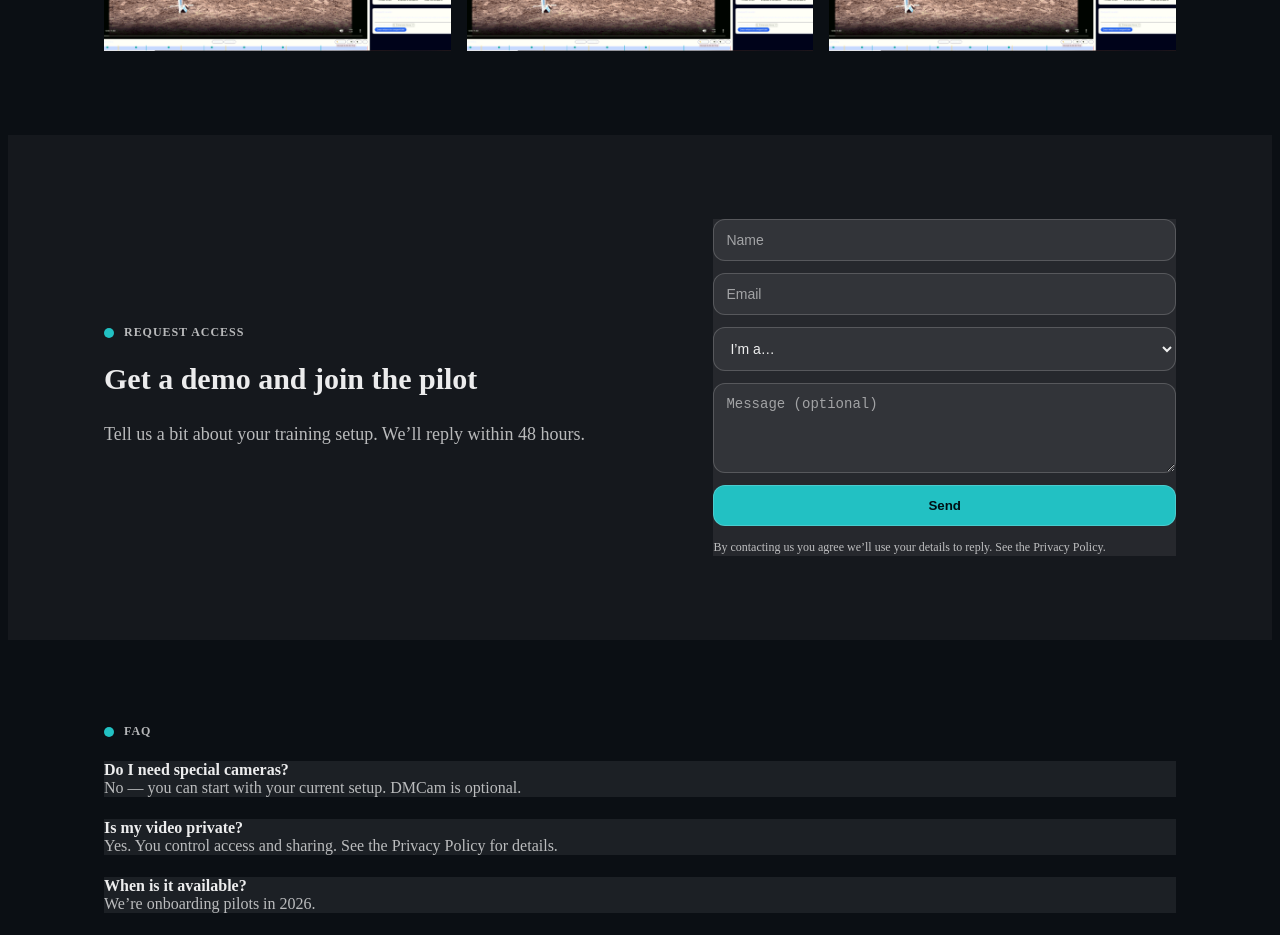
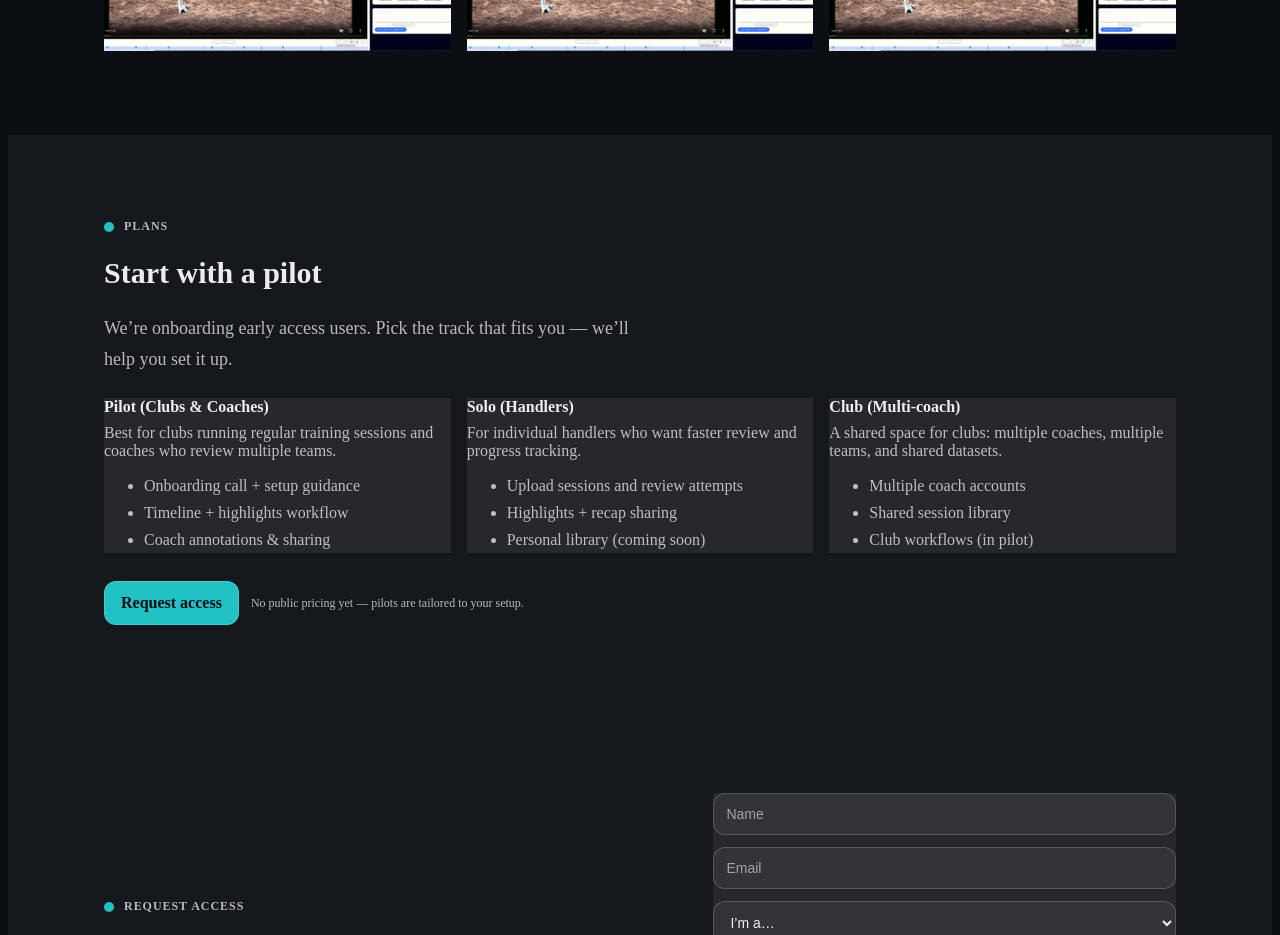
Before and after one commit to davidmarthin/dogmetrics_landing, a React (Vite) app: page / in a window 1280 px wide. Shown: the part 1280-2215 px from the top of the page. Built offline with nearby package versions, Linux system fonts and the light colour scheme.

Commit message:
Landing: add plans section

```diff
--- a/src/App.tsx
+++ b/src/App.tsx
@@ -113,6 +113,58 @@ export default function App() {
           </div>
         </div>
       </section>
+      <section className="sectionAlt">
+        <div className="container stack">
+          <div className="kicker">Plans</div>
+          <h2 className="h2">Start with a pilot</h2>
+          <p className="lead">
+            We’re onboarding early access users. Pick the track that fits you — we’ll help you set it up.
+          </p>
+
+          <div className="cardGrid">
+            <div className="card cardFeatured">
+              <b>Pilot (Clubs & Coaches)</b>
+              <div style={{ marginTop: 8, color: "var(--muted)" }}>
+                Best for clubs running regular training sessions and coaches who review multiple teams.
+                </div>
+                <ul style={{ marginTop: 12, marginBottom: 0, color: "var(--muted)", lineHeight: 1.7 }}>
+                <li>Onboarding call + setup guidance</li>
+                <li>Timeline + highlights workflow</li>
+                <li>Coach annotations & sharing</li>
+              </ul>
+            </div>
+
+            <div className="card">
+              <b>Solo (Handlers)</b>
+              <div style={{ marginTop: 8, color: "var(--muted)" }}>
+                For individual handlers who want faster review and progress tracking.
+              </div>
+              <ul style={{ marginTop: 12, marginBottom: 0, color: "var(--muted)", lineHeight: 1.7 }}>
+                <li>Upload sessions and review attempts</li>
+                <li>Highlights + recap sharing</li>
+                <li>Personal library (coming soon)</li>
+              </ul>
+            </div>
+
+            <div className="card">
+              <b>Club (Multi-coach)</b>
+              <div style={{ marginTop: 8, color: "var(--muted)" }}>
+                A shared space for clubs: multiple coaches, multiple teams, and shared datasets.
+                </div>
+                <ul style={{ marginTop: 12, marginBottom: 0, color: "var(--muted)", lineHeight: 1.7 }}>
+                <li>Multiple coach accounts</li>
+                <li>Shared session library</li>
+                <li>Club workflows (in pilot)</li>
+              </ul>
+            </div>
+          </div>
+
+          <div className="btnRow" style={{ marginTop: 6 }}>
+            <a className="btn btnPrimary" href="#request-demo">Request access</a>
+            <span className="small">No public pricing yet — pilots are tailored to your setup.</span>
+          </div>
+        </div>
+      </section>
 
       <section id="request-demo" className="sectionAlt">
         <div className="container grid2">
--- a/src/styles.css
+++ b/src/styles.css
@@ -194,3 +194,8 @@ img { max-width: 100%; display: block; }
 
 .card b { color: var(--text); }
 .card { color: var(--muted); }
+
+.cardFeatured {
+  border-color: color-mix(in srgb, var(--accent) 55%, var(--border));
+  box-shadow: 0 0 0 1px rgba(0,0,0,0); /* placeholder */
+}
```
